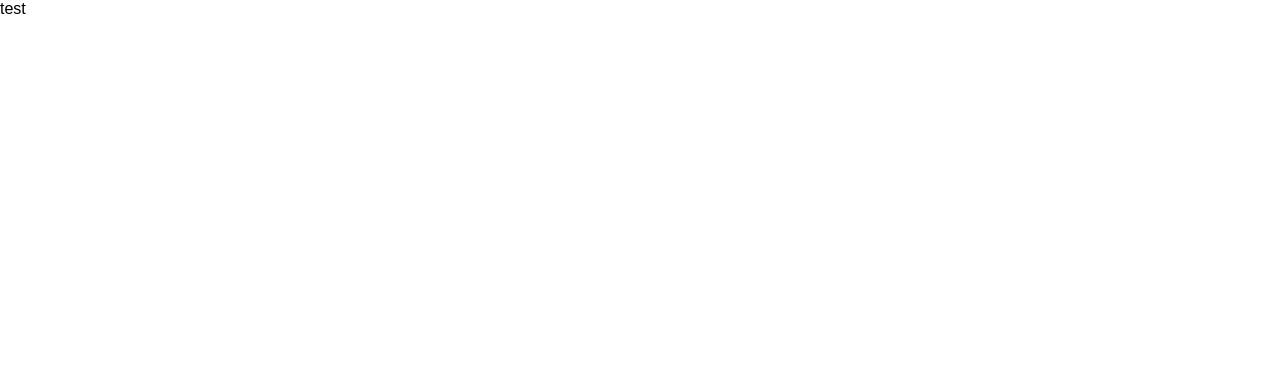
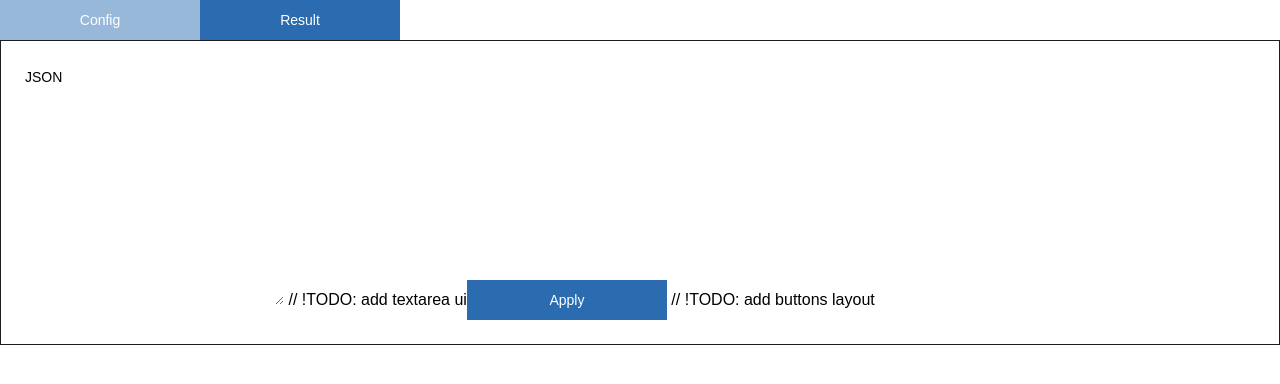
Before and after one commit to titangro/form-generator, a React app: page / in a window 1280 px wide. Shown: the top 384 px of the page. Built offline with nearby package versions, Linux system fonts and the light colour scheme; the HTML template or start-up script is replaced by a standard one.

Commit message:
add ui button, update webpack for styles, styles tabs

```diff
--- a/src/App.tsx
+++ b/src/App.tsx
@@ -1,6 +1,28 @@
-import React from 'react';
+import React, { useState } from 'react';
 import { LayoutsMain } from '~/layouts/main/LayoutsMain';
+import { Tabs } from '~/components/core/tabs/Tabs';
+import { Config } from './components/base/config/Config';
+import { Result } from './components/base/result/Result';
+
+const tabComponents = {
+  Config: <Config />,
+  Result: <Result />,
+};
 
 export const App: React.FC = () => {
-  return <LayoutsMain>test</LayoutsMain>; // !TOOD: add layouting
+  const [activeName, setActiveName] = useState(Object.keys(tabComponents)[0]);
+
+  const handleActiveName = (name: string) => {
+    setActiveName((prev) => (prev !== name ? name : prev));
+  };
+
+  return (
+    <LayoutsMain>
+      <Tabs
+        components={tabComponents}
+        handleActiveName={handleActiveName}
+        activeName={activeName}
+      />
+    </LayoutsMain>
+  );
 };
--- /dev/null
+++ b/src/components/base/config/Config.tsx
@@ -0,0 +1,22 @@
+import React from 'react';
+import { UiButton } from '~/components/ui/button/UiButton';
+
+export const Config = () => {
+  const handleSubmit = (event: React.FormEvent) => {
+    event.preventDefault();
+    console.log('SUBMITED');
+  };
+
+  return (
+    <form onSubmit={handleSubmit}>
+      <textarea name="" id="" cols={30} rows={10}>
+        JSON
+      </textarea>{' '}
+      // !TODO: add textarea ui
+      <UiButton type="submit" onSubmit={handleSubmit}>
+        Apply
+      </UiButton>{' '}
+      // !TODO: add buttons layout
+    </form>
+  );
+};
--- /dev/null
+++ b/src/components/base/result/Result.tsx
@@ -0,0 +1,5 @@
+import React from 'react';
+
+export const Result = () => {
+  return <>result</>;
+};
--- a/src/components/core/tabs/Tabs.module.scss
+++ b/src/components/core/tabs/Tabs.module.scss
@@ -1,3 +1,15 @@
 .tabs {
   display: flex;
+  flex-direction: column;
+
+  &__head {
+    display: flex;
+  }
+
+  &__content {
+    display: flex;
+    border: $base 1px solid;
+    min-width: 800px;
+    padding: 24px;
+  }
 }
--- a/src/components/core/tabs/Tabs.tsx
+++ b/src/components/core/tabs/Tabs.tsx
@@ -18,6 +18,7 @@ export const Tabs: React.FC<TabsProps> = (props) => {
       <div className={styles.tabs__head}>
         {names.map((tabName) => (
           <TabsHeadItem
+            key={tabName}
             name={tabName}
             isActive={tabName === activeName}
             handleActiveName={handleActiveName}
--- a/src/components/core/tabs/head-item/TabsHeadItem.module.scss
+++ b/src/components/core/tabs/head-item/TabsHeadItem.module.scss
@@ -1,3 +1,9 @@
 .tabs-head-item {
-  display: flex;
+  border: $base 1px solid;
+  border-right: none;
+  border-radius: 20px 20px 0 0;
+
+  &:last-child {
+    border-right: $base 1px solid;
+  }
 }
--- a/src/components/core/tabs/head-item/TabsHeadItem.tsx
+++ b/src/components/core/tabs/head-item/TabsHeadItem.tsx
@@ -1,20 +1,21 @@
 import React from 'react';
 import { TabsHeadItemProps } from './typings';
-import classNamesBind from 'classnames/bind';
 
 import styles from './TabsHeadItem.module.scss';
 import { UiButton } from '~/components/ui/button/UiButton';
 
-const cx = classNamesBind.bind(styles);
+export const TabsHeadItem: React.FC<TabsHeadItemProps> = (props) => {
+  const { name, isActive, handleActiveName } = props;
 
-export const TabsHeadItem: React.FC<TabsHeadItemProps> = (props) => {
-  const { name, isActive } = props;
+  const handleClick = () => {
+    handleActiveName(name);
+  };
 
   return (
     <UiButton
-      className={cx('tabs-head-item', {
-        tabsHeadItemActive: isActive,
-      })}
+      className={styles.tabsHeadItem}
+      isActive={isActive}
+      onClick={handleClick}
     >
       {name}
     </UiButton>
--- a/src/components/ui/button/UiButton.module.scss
+++ b/src/components/ui/button/UiButton.module.scss
@@ -1,3 +1,15 @@
 .button {
-  display: flex;
+  background-color: $primary;
+  color: $complementary;
+  padding: 8px 16px;
+  text-align: center;
+  min-width: 200px;
+
+  &:hover {
+    opacity: 0.6;
+  }
+
+  &_active {
+    background-color: $primaryLight;
+  }
 }
--- a/src/components/ui/button/UiButton.tsx
+++ b/src/components/ui/button/UiButton.tsx
@@ -4,8 +4,23 @@ import { UiButtonProps } from './typings';
 
 import styles from './UiButton.module.scss';
 
-export const UiButton: React.FC<UiButtonProps> = ({ children, className }) => {
+export const UiButton: React.FC<UiButtonProps> = ({
+  children,
+  className,
+  isActive,
+  onClick,
+  ...otherProps
+}) => {
   return (
-    <button className={classNames(styles.button, className)}>{children}</button>
+    <button
+      className={classNames(styles.button, className, {
+        [styles.button_active]: isActive,
+      })}
+      onClick={onClick}
+      type="button"
+      {...otherProps}
+    >
+      {children}
+    </button>
   );
 };
--- a/src/components/ui/button/typings.ts
+++ b/src/components/ui/button/typings.ts
@@ -1,3 +1,7 @@
-export interface UiButtonProps {
+import React from 'react';
+
+export interface UiButtonProps extends React.ButtonHTMLAttributes<Element> {
   className?: string;
+  isActive?: boolean;
+  onClick?: (event: React.MouseEvent) => void;
 }
--- a/webpack.config.js
+++ b/webpack.config.js
@@ -47,6 +47,9 @@ module.exports = (env) => {
               loader: 'css-loader',
               options: {
                 modules: {
+                  localIdentName: '[path]-[local]',
+                  auto: true,
+                  mode: 'local',
                   exportLocalsConvention: 'camelCase',
                 },
               },
```
